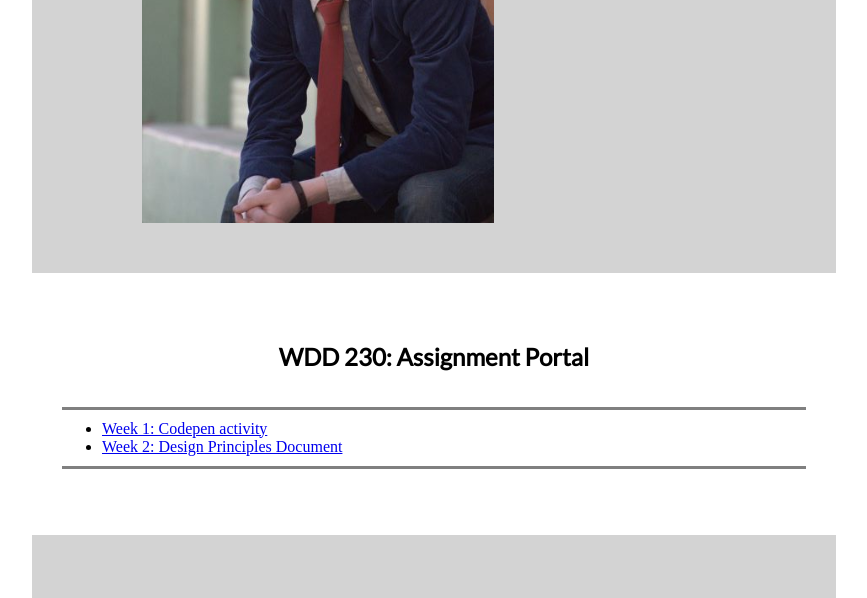
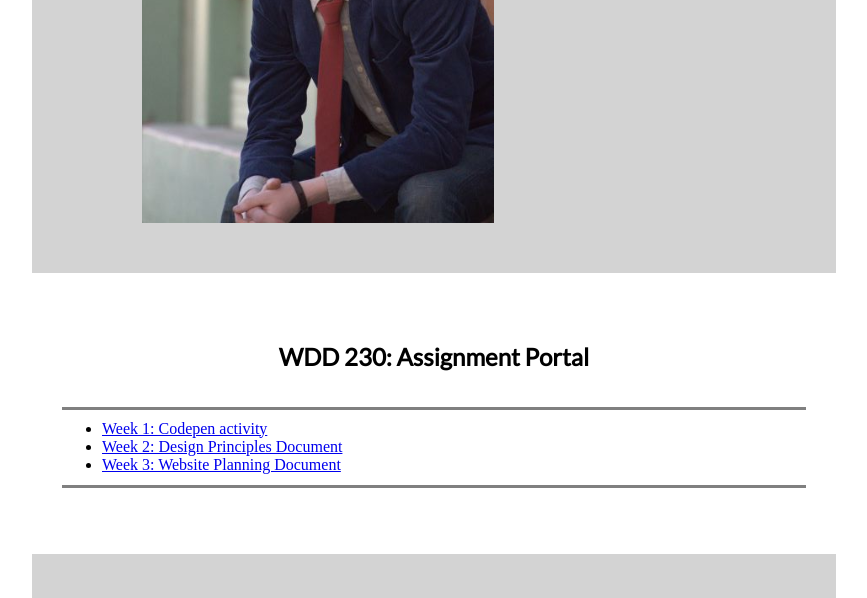
Before and after one commit to KiMcAllister/wdd230, a plain HTML site: page index.html in a window 1280 px wide. Shown: the part 354-952 px from the top of the page, without its empty margins (206-1073 px from the left). Drawn offline with Linux system fonts and the light colour scheme.

Commit message:
Update index.html

```diff
--- a/index.html
+++ b/index.html
@@ -21,6 +21,7 @@
         <ul>
             <li><a href="https://codepen.io/KiMcAllister/pen/JjBWRNG">Week 1: Codepen activity</a></li>
             <li><a href="lesson2/design-principles.html">Week 2: Design Principles Document</a></li>
+            <li><a href="lesson3/index.html">Week 3: Website Planning Document</a></li>
         </ul>
     </main>
     <footer>
```
